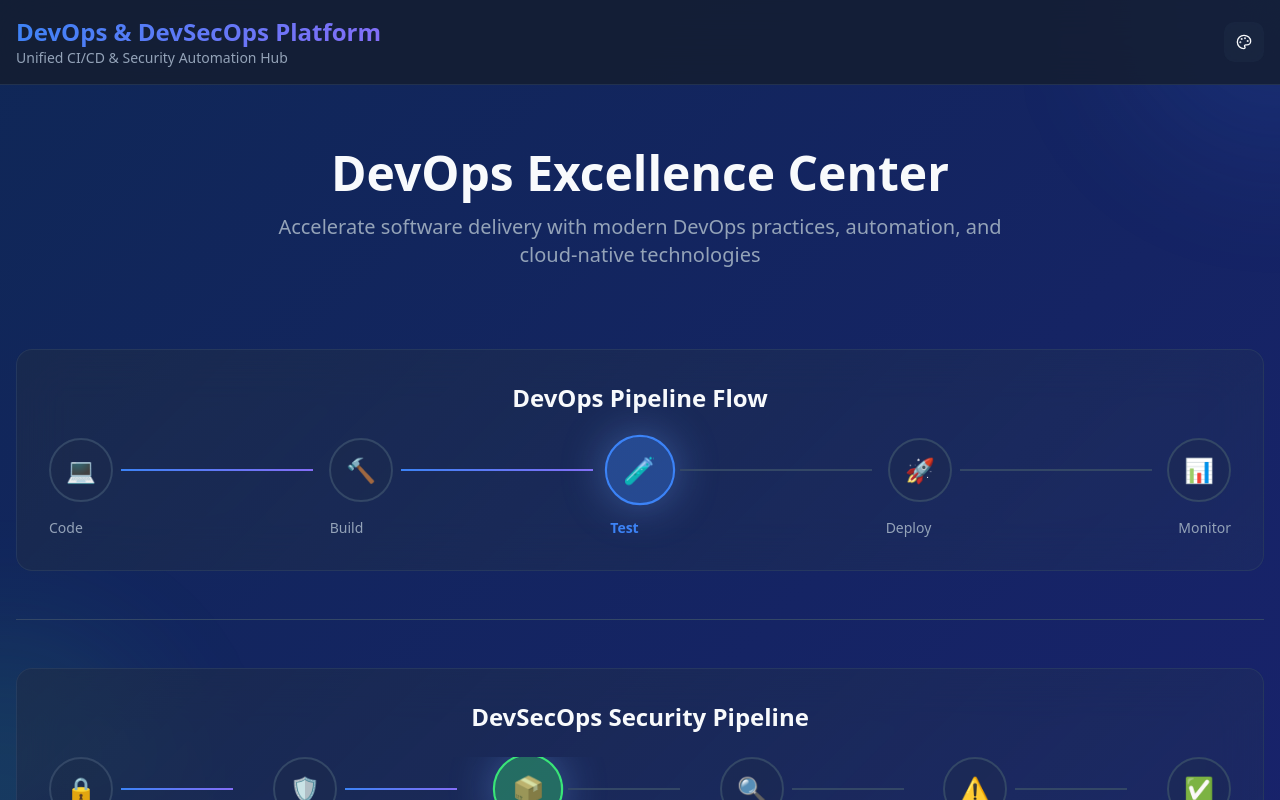
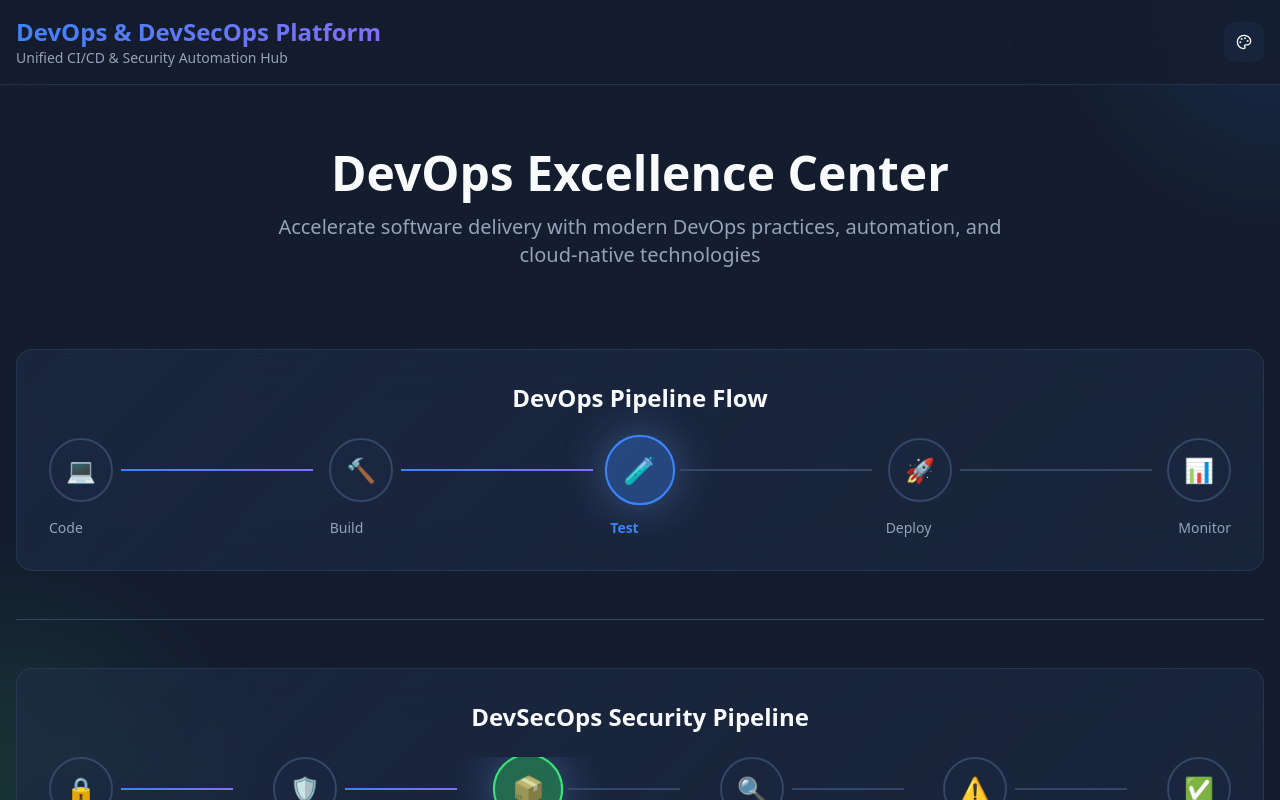
Before and after one commit to jamaldevsecops/myapp2, a React (Vite) app: page / in a window 1280 px wide. Shown: the top 800 px of the page. Built offline with nearby package versions, Linux system fonts and the light colour scheme; the HTML template or start-up script is replaced by a standard one.

Commit message:
Fix: Theme switcher not applying correctly

```diff
--- a/src/components/ThemeSwitcher.tsx
+++ b/src/components/ThemeSwitcher.tsx
@@ -28,6 +28,16 @@ export function ThemeSwitcher() {
       root.classList.add(theme.class);
     }
   }, [currentTheme]);
+
+  // Apply default theme on mount
+  useEffect(() => {
+    const root = document.documentElement;
+    const theme = themes.find(t => t.value === DEFAULT_THEME);
+    if (theme) {
+      themes.forEach(t => root.classList.remove(t.class));
+      root.classList.add(theme.class);
+    }
+  }, []);
 
   return (
     <DropdownMenu>
--- a/src/pages/Index.tsx
+++ b/src/pages/Index.tsx
@@ -52,7 +52,7 @@ const devOpsTopics = [
 
 const Index = () => {
   return (
-    <div className="min-h-screen bg-theme-blue">
+    <div className="min-h-screen">
       {/* Animated background particles */}
       <div className="fixed inset-0 overflow-hidden pointer-events-none">
         <div className="absolute -top-40 -right-40 h-80 w-80 rounded-full bg-primary/10 blur-3xl animate-float" />
```
